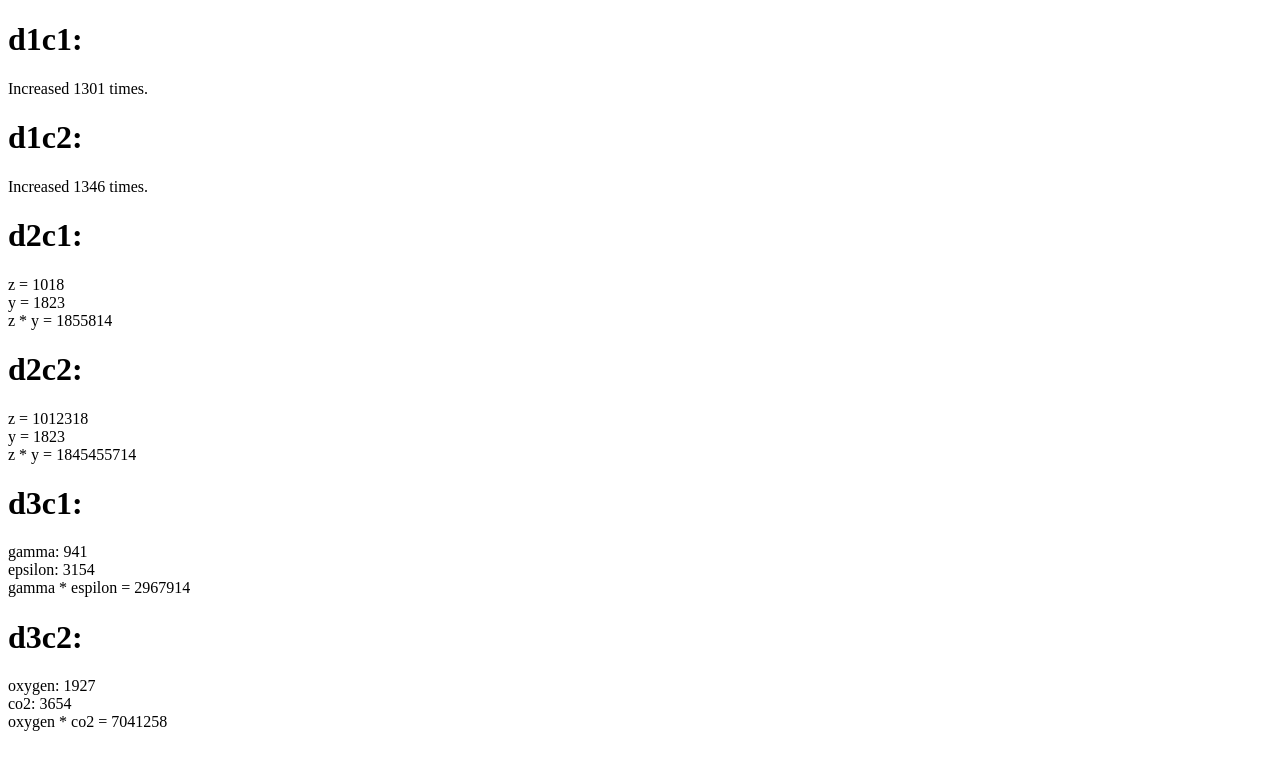
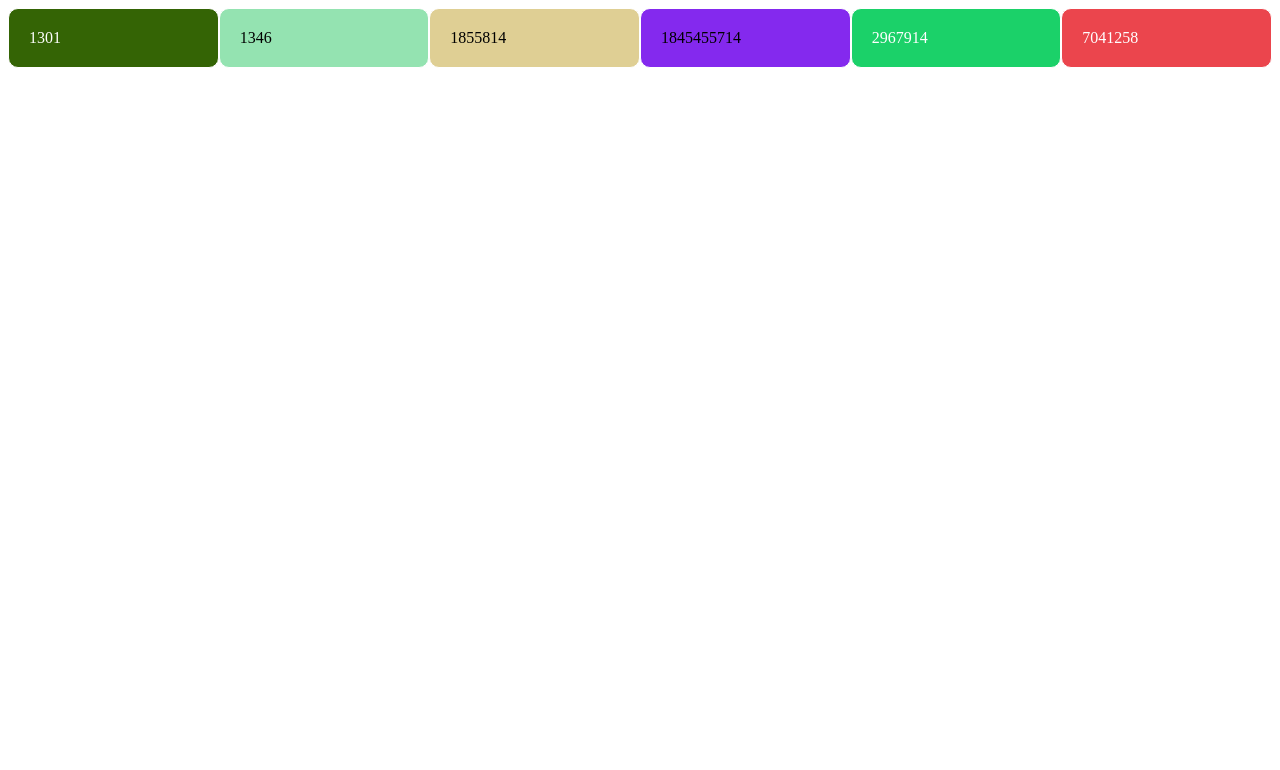
Before and after one commit to fullstackdev-us/adventofcode2021, a website with bundled scripts: page index.html in a window 1280 px wide. Built offline with nearby package versions, Linux system fonts and the light colour scheme.

Commit message:
Making unnecessary changes

```diff
--- a/challenges/d1c1.js
+++ b/challenges/d1c1.js
@@ -1,8 +1,6 @@
 import input from '../inputFiles/1.js';
 
-export default () => {
-    const element = document.getElementById('d1c1');
-
+export const d1c1 = () => {
     let increased = 0;
 
     for (let i=0; i < input.length; i++) {
@@ -11,5 +9,5 @@ export default () => {
         }
     }
 
-    element.innerText = `Increased ${increased} times.`;
+    return increased;
 };
--- a/challenges/d1c2.js
+++ b/challenges/d1c2.js
@@ -1,8 +1,6 @@
 import input from '../inputFiles/1.js';
 
-export default () => {
-    const element = document.getElementById('d1c2');
-
+export const d1c2 = () => {
     let increased = 0;
     let start = 0;
     let lastSum = 0;
@@ -23,5 +21,5 @@ export default () => {
         }
     }
 
-    element.innerText = `Increased ${increased} times.`;
+    return increased;
 }
--- a/challenges/d2c1.js
+++ b/challenges/d2c1.js
@@ -1,8 +1,6 @@
 import input from '../inputFiles/2.js';
 
-export default () => {
-    const element = document.getElementById('d2c1');
-
+export const d2c1 = () => {
     let z = 0;
     let y = 0;
 
@@ -23,5 +21,5 @@ export default () => {
         }
     }
 
-    element.innerHTML = `z = ${z} <br> y = ${y} <br> z * y = ${z*y}`;
+    return z*y;
 };
--- a/challenges/d2c2.js
+++ b/challenges/d2c2.js
@@ -1,8 +1,6 @@
 import input from '../inputFiles/2.js';
 
-export default () => {
-    const element = document.getElementById('d2c2');
-
+export const d2c2 = () => {
     let z = 0;
     let y = 0;
     let aim = 0;
@@ -37,5 +35,5 @@ export default () => {
         }
     }
 
-    element.innerHTML = `z = ${z} <br> y = ${y} <br> z * y = ${z*y}`;
+    return z*y;
 };
--- a/challenges/d3c1.js
+++ b/challenges/d3c1.js
@@ -1,10 +1,7 @@
 import input from '../inputFiles/3.js';
+const binaryLength = 12;
 
-export default () => {
-    const element = document.getElementById('d3c1');
-
-    const binaryLength = 12;
-
+export const d3c1 = () => {
     const gamma = [];
     const epsilon = [];
 
@@ -32,5 +29,5 @@ export default () => {
     const gammaDecimal = parseInt(gammaString, 2);
     const epsilonDecimal = parseInt(epsilonString, 2);
 
-    element.innerHTML = `gamma: ${gammaDecimal} <br> epsilon: ${epsilonDecimal} <br> gamma * espilon = ${gammaDecimal * epsilonDecimal}`;
+    return gammaDecimal * epsilonDecimal;
 };
--- a/challenges/d3c2-recursion.js
+++ b/challenges/d3c2-recursion.js
@@ -1,5 +1,4 @@
 import input from '../inputFiles/3.js';
-const element = document.getElementById('d3c2');
 const binaryLength = 12;
 
 const oxyPredicate = (ones, zeros, valueTocheck) => {
@@ -36,12 +35,12 @@ const filterInput = (filteredInput, predicate, index = 0) => {
     }
 }
 
-export default () => {
+export const d3c2 = () => {
     let oxygenRatingBinary = filterInput(input, oxyPredicate);
     let co2RatingBinary = filterInput(input, co2Predicate);
 
     const oxygenRatingDecimal = parseInt(oxygenRatingBinary, 2);
     const co2RatingDecimal = parseInt(co2RatingBinary, 2);
 
-    element.innerHTML = `oxygen: ${oxygenRatingDecimal} <br> co2: ${co2RatingDecimal} <br> oxygen * co2 = ${oxygenRatingDecimal * co2RatingDecimal}`;
+    return oxygenRatingDecimal * co2RatingDecimal;
 };
--- a/challenges/d3c2.js
+++ b/challenges/d3c2.js
@@ -1,7 +1,6 @@
 import input from '../inputFiles/3.js';
 
-export default () => {
-    const element = document.getElementById('d3c2');
+export const d3c2 = () => {
     const binaryLength = 12;
     let filteredInput = [...input];
     let oxygenRatingBinary = '';
@@ -55,5 +54,5 @@ export default () => {
     const oxygenRatingDecimal = parseInt(oxygenRatingBinary, 2);
     const co2RatingDecimal = parseInt(co2RatingBinary, 2);
 
-    element.innerHTML = `oxygen: ${oxygenRatingDecimal} <br> co2: ${co2RatingDecimal} <br> oxygen * co2 = ${oxygenRatingDecimal * co2RatingDecimal}`;
+    return oxygenRatingDecimal * co2RatingDecimal;
 };
--- /dev/null
+++ b/challenges/index.js
@@ -0,0 +1,15 @@
+import {d1c1} from './d1c1.js';
+import {d1c2} from './d1c2.js';
+import {d2c1} from './d2c1.js';
+import {d2c2} from './d2c2.js';
+import {d3c1} from './d3c1.js';
+import {d3c2} from './d3c2-recursion.js';
+
+export {
+    d1c1,
+    d1c2,
+    d2c1,
+    d2c2,
+    d3c1,
+    d3c2,
+};
--- a/index.html
+++ b/index.html
@@ -5,20 +5,10 @@
     <meta name="viewport" content="width=device-width, initial-scale=1.0">
     <meta http-equiv="X-UA-Compatible" content="ie=edge">
     <title>advent of code 2021</title>
+    <link rel="stylesheet" href="styles.css">
   </head>
   <body>
-    <h1>d1c1:</h1>
-    <div id="d1c1"></div>
-    <h1>d1c2:</h1>
-    <div id="d1c2"></div>
-    <h1>d2c1:</h1>
-    <div id="d2c1"></div>
-    <h1>d2c2:</h1>
-    <div id="d2c2"></div>
-    <h1>d3c1:</h1>
-    <div id="d3c1"></div>
-    <h1>d3c2:</h1>
-    <div id="d3c2"></div>
+    <div id="mainDiv" class="challenges-grid"></div>
     <script type="module" type="text/javascript" src="main.js"></script>
   </body>
 </html>
--- a/main.js
+++ b/main.js
@@ -1,13 +1,16 @@
-import d1c1 from './challenges/d1c1.js';
-import d1c2 from './challenges/d1c2.js';
-import d2c1 from './challenges/d2c1.js';
-import d2c2 from './challenges/d2c2.js';
-import d3c1 from './challenges/d3c1.js';
-import d3c2 from './challenges/d3c2-recursion.js';
+import {
+    d1c1,
+    d1c2,
+    d2c1,
+    d2c2,
+    d3c1,
+    d3c2,
+}  from './challenges/index.js';
+import { registerChallenge } from './utils.js'
 
-d1c1();
-d1c2();
-d2c1();
-d2c2();
-d3c1();
-d3c2();
+registerChallenge(d1c1);
+registerChallenge(d1c2);
+registerChallenge(d2c1);
+registerChallenge(d2c2);
+registerChallenge(d3c1);
+registerChallenge(d3c2);
--- /dev/null
+++ b/styles.css
@@ -0,0 +1,19 @@
+.challenges-grid {
+    display: grid;
+    grid-template-columns: repeat(auto-fill, minmax(200px, 1fr));
+}
+
+.challenge-item {
+  --grid-item-background-color: blue;
+  --grid-item-text-color: white;
+  color: var(--grid-item-text-color);
+  background-color: var(--grid-item-background-color);
+  padding: 20px;
+  border: 1px solid #fff;
+  border-radius: 10px;
+}
+
+.challenge-item:hover {
+  opacity: 0.3;
+  transition: ease-in-out 0.1s;
+}
--- /dev/null
+++ b/utils.js
@@ -0,0 +1,40 @@
+export const registerChallenge = (challengeFunction) => {
+    const mainDiv = document.getElementById('mainDiv');
+    const gridItem = document.createElement('div');
+    const bgColor = randomRGB();
+
+    gridItem.id = challengeFunction.name;
+    gridItem.innerText = challengeFunction();
+    gridItem.classList = ['challenge-item'];
+    gridItem.style = `--grid-item-background-color: ${bgColor}; --grid-item-text-color: ${getContrastColor(bgColor)};`
+
+    mainDiv.appendChild(gridItem);
+}
+
+//https://dev.to/enyichiaagu/how-to-generate-random-hex-color-values-in-javascript-115e
+export const randomRGB = () => {
+    const getDigit = () => `${Math.round(Math.random() * 255)}`;
+    const color = (r, g, b) => `rgb(${r}, ${g}, ${b})`;
+    return color(getDigit(), getDigit(), getDigit())
+}
+
+export const getContrastColor = (colorRgbString) => {
+    var colorTriplet = (colorRgbString.substring(4,colorRgbString.length-1)).split(",").map(intString => parseInt(intString));
+
+    // black or white:
+    var total = 0;
+    let contrastColor = [];
+
+    for (var i=0; i<colorTriplet.length; i++)
+    {
+       total += colorTriplet[i];
+    }
+
+    if(total > (3*256/2)) {
+        contrastColor = [0,0,0];
+    } else {
+        contrastColor = [255,255,255];
+    }
+
+    return "rgb("+contrastColor.join(",")+")";
+}
```
